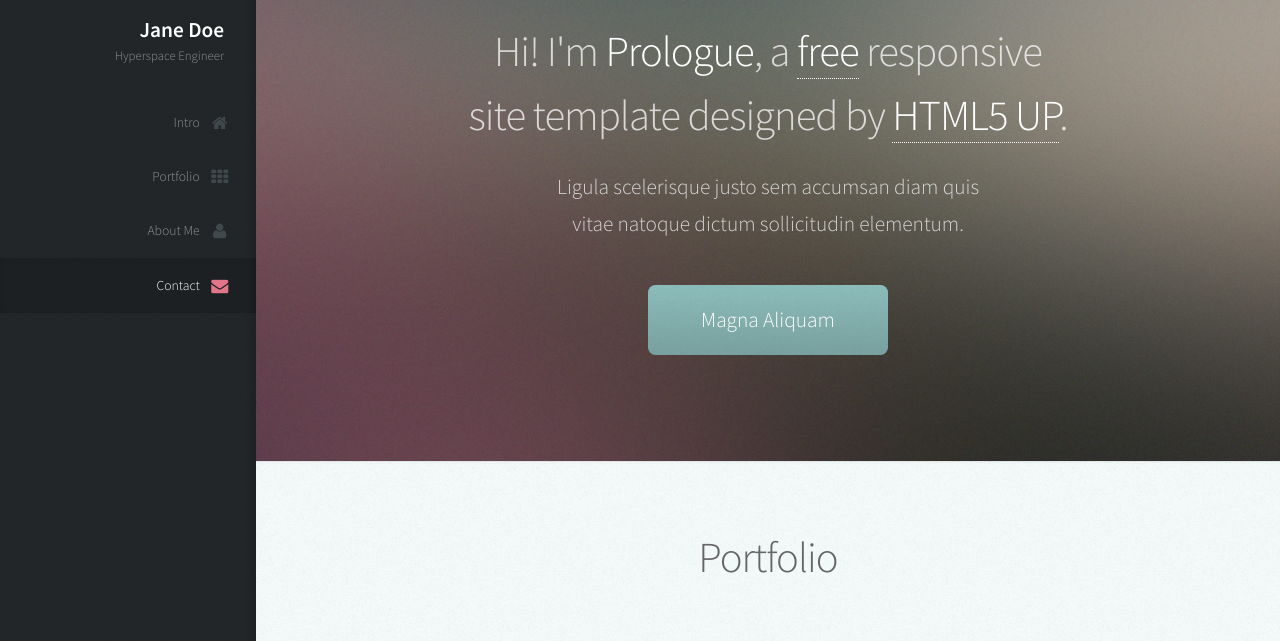
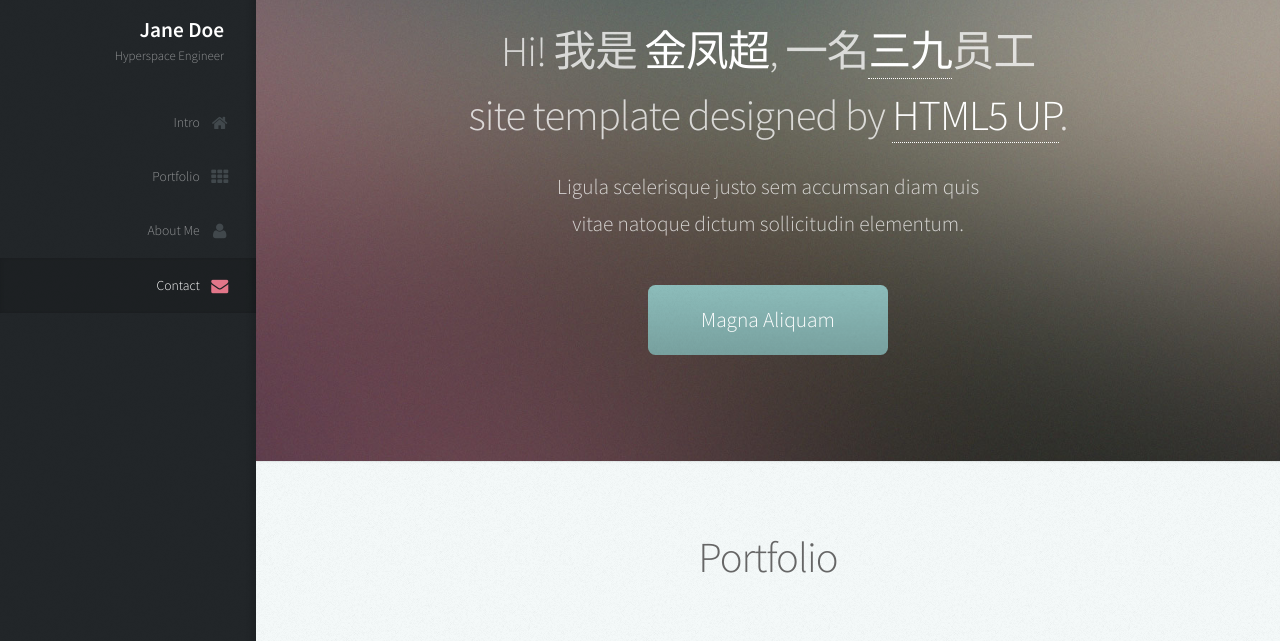
Before and after one commit to 999jfc/liangzi9.github.com, a plain HTML site: page index.html in a window 1280 px wide. Shown: the part 88-729 px from the top of the page. Drawn offline with Linux system fonts and the light colour scheme.

Commit message:
Update index.html

```diff
--- a/index.html
+++ b/index.html
@@ -76,7 +76,7 @@
 						<div class="container">
 
 							<header>
-								<h2 class="alt">Hi! I'm <strong>Prologue</strong>, a <a href="http://html5up.net/license">free</a> responsive<br />
+								<h2 class="alt">Hi! 我是 <strong>金凤超</strong>, 一名<a href="http:www.999.com">三九</a>员工<br />
 								site template designed by <a href="http://html5up.net">HTML5 UP</a>.</h2>
 								<p>Ligula scelerisque justo sem accumsan diam quis<br />
 								vitae natoque dictum sollicitudin elementum.</p>
```
